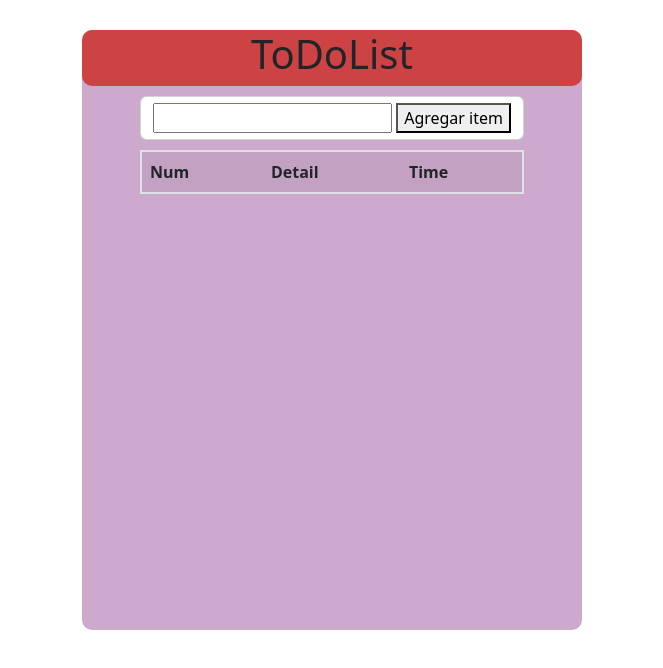
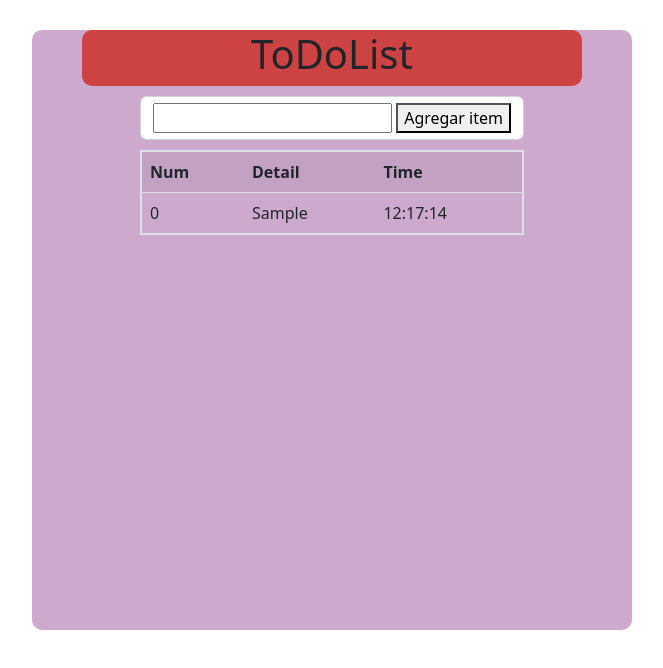
Before and after one commit to Ertondo/todo_list, a website: page index.html in a window 1280 px wide. Both pictures are taken after typing "Sample" into the empty fields and a click on the button "Agregar item". Shown: the whole page, without its empty margins (308-971 px from the left). Drawn offline with nearby package versions, Linux system fonts and the light colour scheme.

Commit message:
Add insert_rows functions to show items in a table

```diff
--- a/css/style.css
+++ b/css/style.css
@@ -7,7 +7,7 @@ body{
    height: 30px;
 }
 .conteiner{
-   width: 500px;
+   width: 600px;
    height: 600px;
    margin: 0 auto;
    background: #cdaacd;
--- a/index.html
+++ b/index.html
@@ -22,7 +22,7 @@
             <input type="text" id="item">
             <button>Agregar item</button>
          </form>
-         <table class="table table-striped">
+         <table class="table table-striped" id="table">
             <!-- Header -->
             <tr>
                <th>Num </th>
--- a/src/script.js
+++ b/src/script.js
@@ -5,4 +5,24 @@ form_element.addEventListener("submit", (event) => {
   let now_item = document.getElementById("item").value;
   console.log(now_item);
   form_element.reset();
+
+  let num = 0;
+  let detail = now_item;
+  let time = new Date();
+
+  let now = time.toTimeString().substring(0, 9);
+
+  insert_rows(num, detail, now);
 });
+
+//Funcion que inserta los datos ingresados en la tabla
+function insert_rows(num, detail, time) {
+  let data_storage_table = document.getElementById("table").insertRow(1);
+  let row_cell1 = data_storage_table.insertCell(0);
+  let row_cell2 = data_storage_table.insertCell(1);
+  let row_cell3 = data_storage_table.insertCell(2);
+
+  row_cell1.innerHTML = num;
+  row_cell2.innerHTML = detail;
+  row_cell3.innerHTML = time;
+}
```
Also changed, not shown: 1 other file.
